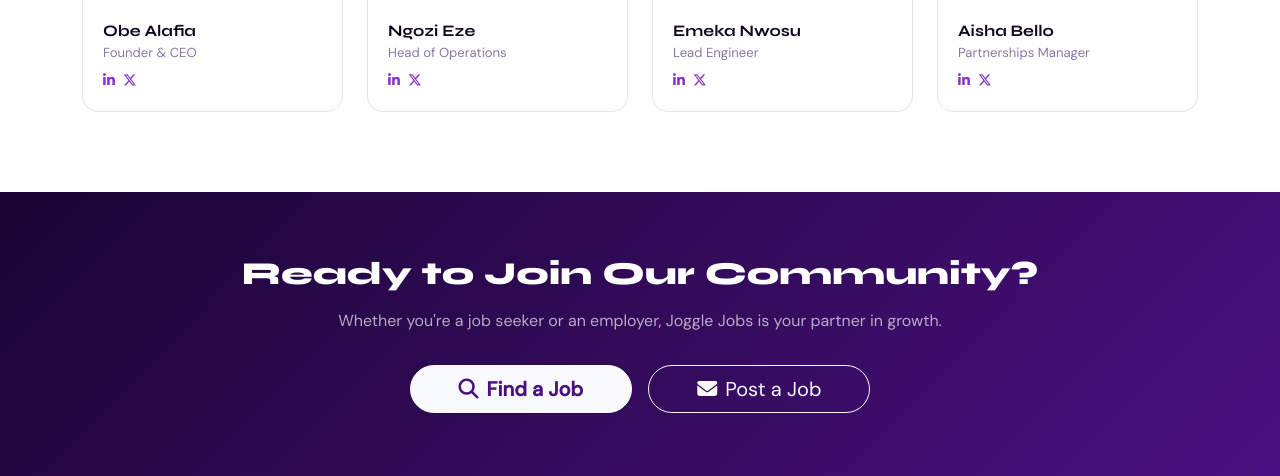
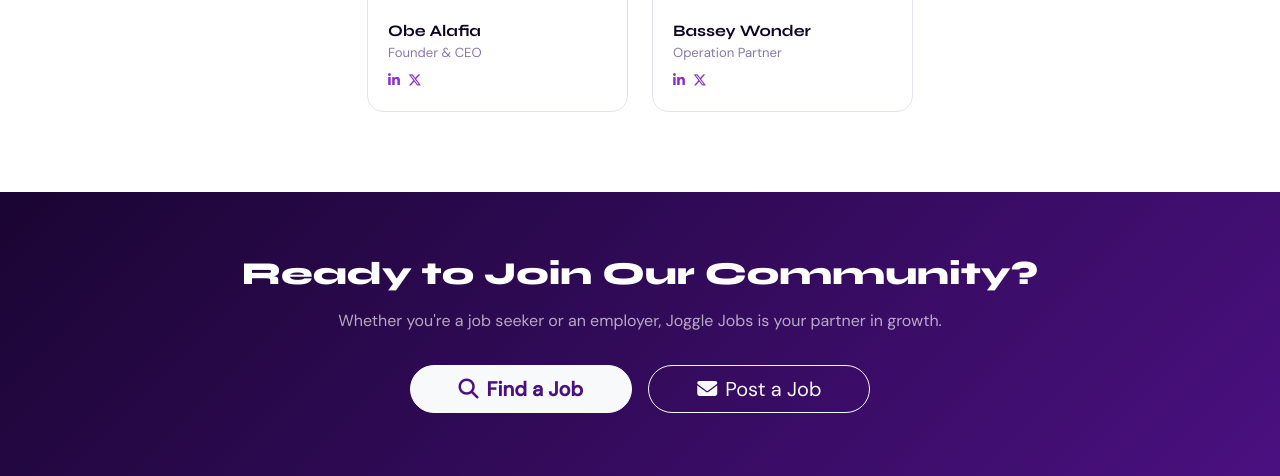
Before and after one commit to TheTechApostle/jogglejobs, a Flask app: page /about in a window 1280 px wide. Shown: the part 2744-3220 px from the top of the page. Run offline with Flask 3, Linux system fonts and the light colour scheme; some libraries are stand-ins or nearby versions.

Commit message:
Update about.html

```diff
--- a/templates/about.html
+++ b/templates/about.html
@@ -112,9 +112,8 @@
     <div class="row g-4 justify-content-center">
       {% set team = [
         ('Obe Alafia','Founder & CEO','https://raw.githubusercontent.com/TheTechApostle/jogglejobs/refs/heads/main/templates/alafia.jpg'),
-        ('Ngozi Eze','Head of Operations','https://images.unsplash.com/photo-1580489944761-15a19d654956?w=300&h=300&fit=crop'),
-        ('Emeka Nwosu','Lead Engineer','https://images.unsplash.com/photo-1507003211169-0a1dd7228f2d?w=300&h=300&fit=crop'),
-        ('Aisha Bello','Partnerships Manager','https://images.unsplash.com/photo-1534528741775-53994a69daeb?w=300&h=300&fit=crop'),
+        ('Bassey Wonder','Operation Partner','https://raw.githubusercontent.com/TheTechApostle/jogglejobs/refs/heads/main/templates/wonder.jpg'),
+
       ] %}
       {% for name, role, img in team %}
       <div class="col-6 col-md-4 col-lg-3">
```
